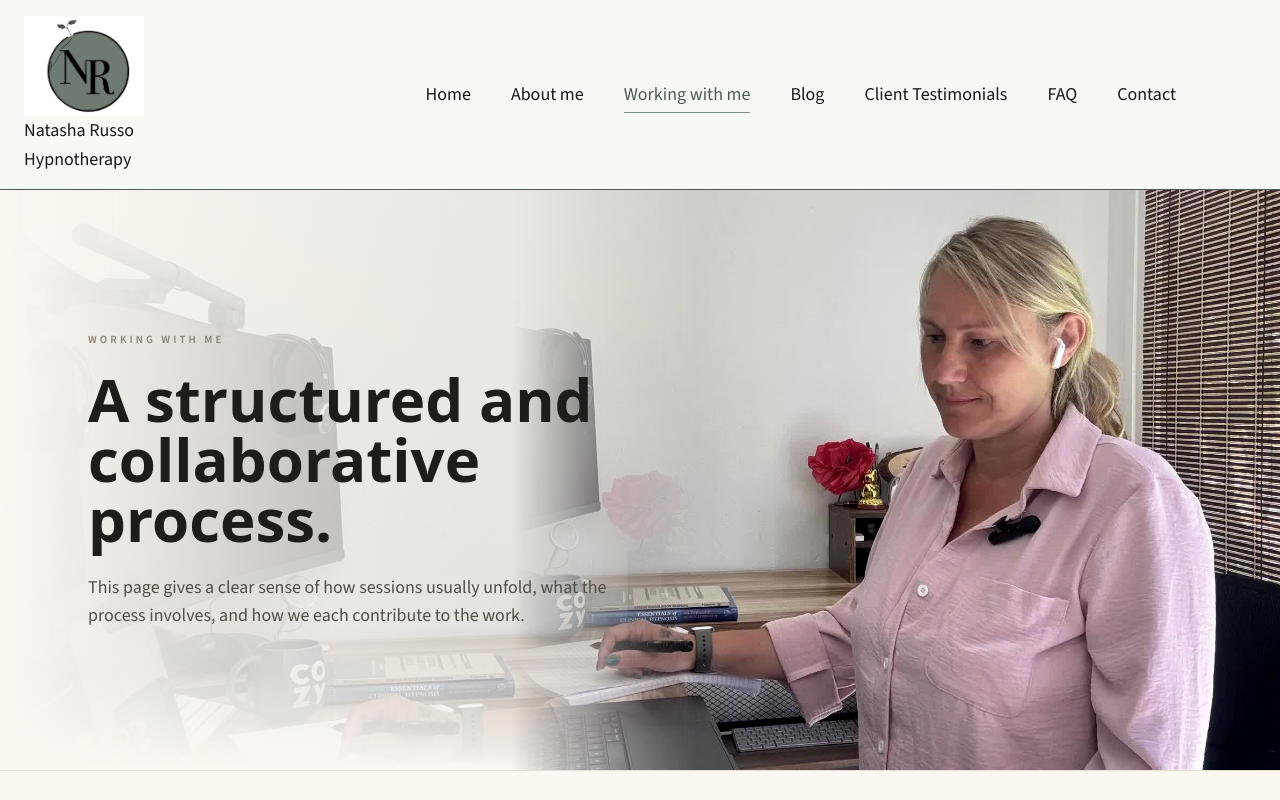
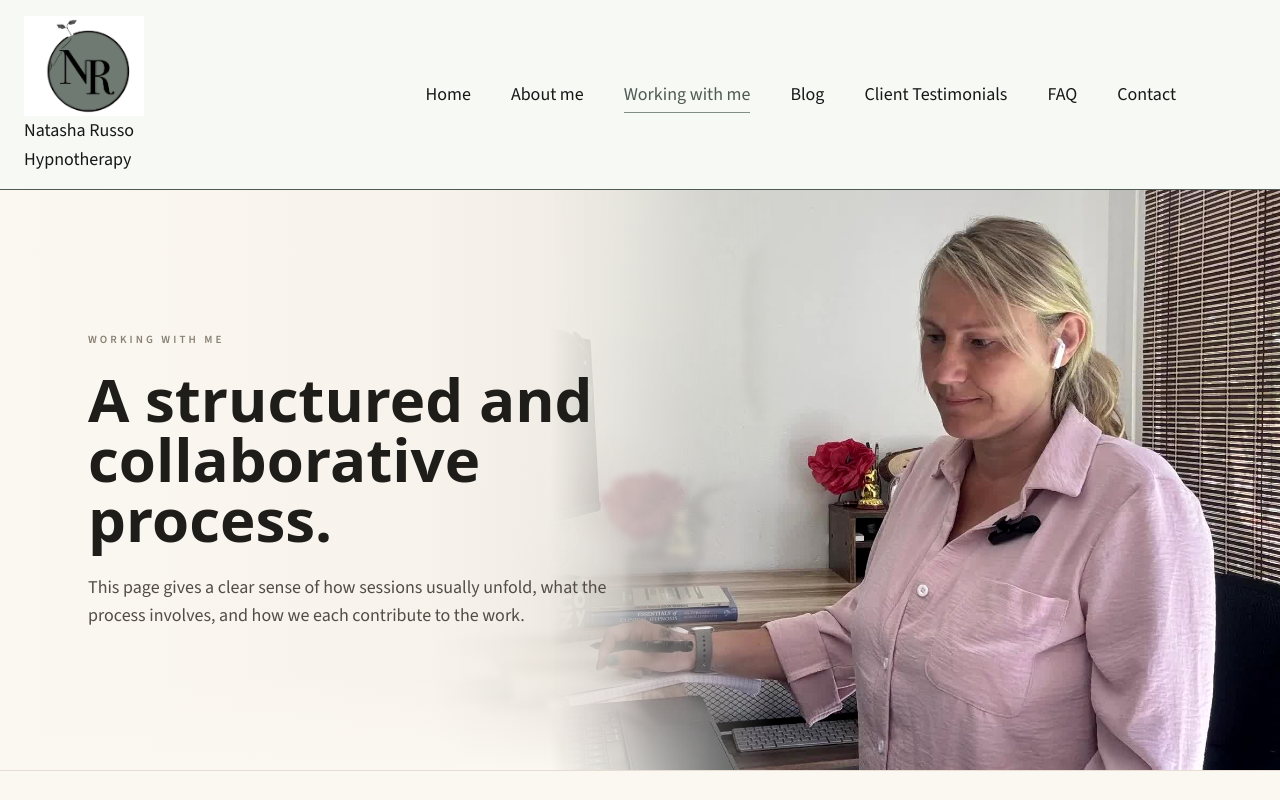
Before and after one commit to russog/natasha-russo-hypnotherapy, a Next.js app in the folder src/: page /working-with-me in a window 1280 px wide. Shown: the top 800 px of the page. Built offline with nearby package versions, Linux system fonts and the light colour scheme.

Commit message:
Soften working page desktop hero background

```diff
--- a/src/src/app/globals.css
+++ b/src/src/app/globals.css
@@ -91,6 +91,51 @@
                 black 100%
         );
     }
+
+    .working-hero-sharp-photo {
+        -webkit-mask-image: linear-gradient(
+                to right,
+                transparent 0%,
+                transparent 5%,
+                rgba(0, 0, 0, 0.18) 14%,
+                rgba(0, 0, 0, 0.72) 26%,
+                black 34%,
+                black 100%
+        );
+        mask-image: linear-gradient(
+                to right,
+                transparent 0%,
+                transparent 5%,
+                rgba(0, 0, 0, 0.18) 14%,
+                rgba(0, 0, 0, 0.72) 26%,
+                black 34%,
+                black 100%
+        );
+    }
+
+    @media (min-width: 768px) {
+        .working-hero-background-soft {
+            filter: blur(3px) saturate(0.72);
+            opacity: 0.22;
+            transform: scale(1.015);
+            -webkit-mask-image: linear-gradient(
+                    to right,
+                    black 0%,
+                    rgba(0, 0, 0, 0.7) 34%,
+                    rgba(0, 0, 0, 0.14) 52%,
+                    transparent 72%,
+                    transparent 100%
+            );
+            mask-image: linear-gradient(
+                    to right,
+                    black 0%,
+                    rgba(0, 0, 0, 0.7) 34%,
+                    rgba(0, 0, 0, 0.14) 52%,
+                    transparent 72%,
+                    transparent 100%
+            );
+        }
+    }
 }
 
 main img[data-nimg="fill"] {
--- a/src/src/app/working-with-me/page.tsx
+++ b/src/src/app/working-with-me/page.tsx
@@ -55,10 +55,10 @@ export default function WorkingWithMe() {
             <style>{`[aria-label="Cookie notice"]{display:none!important;}`}</style>
 
             <section className="relative isolate overflow-hidden border-b border-[#E7DDD2] bg-[#EFE7DC]">
-                <div className="absolute inset-y-0 -right-32 z-0 w-full opacity-100 [mask-image:linear-gradient(to_right,transparent_0%,transparent_34%,black_58%,black_100%)] md:inset-0 md:w-auto md:[mask-image:none]">
+                <div className="working-hero-background-soft absolute inset-y-0 -right-32 z-0 w-full opacity-100 [mask-image:linear-gradient(to_right,transparent_0%,transparent_34%,black_58%,black_100%)] md:inset-0 md:w-auto">
                     <Image src="/working-with-me-inline.jpg" alt="" fill priority sizes="100vw" className="object-cover object-[86%_20%] md:object-[68%_20%]" />
                 </div>
-                <div className="absolute inset-y-0 right-0 z-30 hidden w-[60%] [mask-image:linear-gradient(to_right,transparent_0%,black_24%,black_100%)] md:block">
+                <div className="working-hero-sharp-photo absolute inset-y-0 right-0 z-30 hidden w-[60%] md:block">
                     <Image src="/working-with-me-inline.jpg" alt="Natasha Russo in session" fill priority sizes="60vw" className="object-cover object-[72%_top] contrast-[1.05] saturate-[1.04]" />
                 </div>
                 <div className="absolute inset-0 z-20 bg-gradient-to-r from-[#FBF8F2] via-[#FBF8F2]/96 to-[#FBF8F2]/16 md:hidden" />
```
